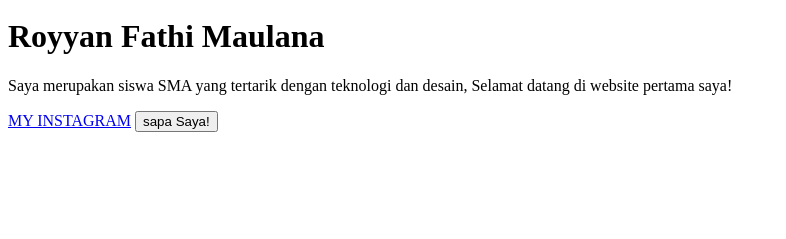
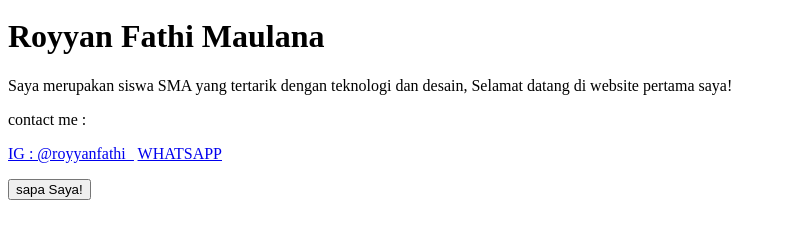
Before and after one commit to rfmaulana/projects, a plain HTML site: page index.html in a window 1280 px wide. Shown: the part 29-268 px from the top of the page, without its empty margins (0-786 px from the left). Drawn offline with Linux system fonts and the light colour scheme.

Commit message:
Update index.html

```diff
--- a/index.html
+++ b/index.html
@@ -6,11 +6,16 @@
   </head>
   <body>
     <!-- INI KONTEN YANG DILIHAT PENGUNJUNG-->
-    <div class="kartu profil">
+    <div class="kartu-profil">
       <img src="foto-profil.jpg" alt="Foto profil saya">
-      <h1 class="hey">Royyan Fathi Maulana</h1>
+      <h1 class=Hey>Royyan Fathi Maulana</h1>
       <p>Saya merupakan siswa SMA yang tertarik dengan teknologi dan desain, Selamat datang di website pertama saya!</p>
-      <a href="https://www.instagram.com/royyanfathi_">MY INSTAGRAM</a>
+      <p>contact me :</p>
+      <a target="_blank" href="https://www.instagram.com/royyanfathi_">
+        IG : @royyanfathi_</a>
+        <a target="_blank" href="wa.me/6285137814456">
+        WHATSAPP</a>
+      <p></p>
       <button id="sapaButton">sapa Saya!</button>
     </div>
   <script src="script.js"></script>
```
